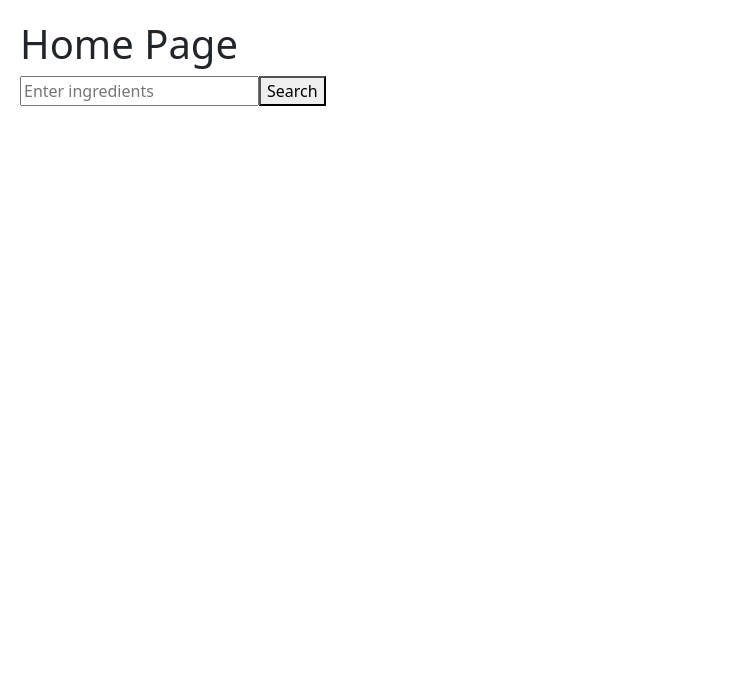
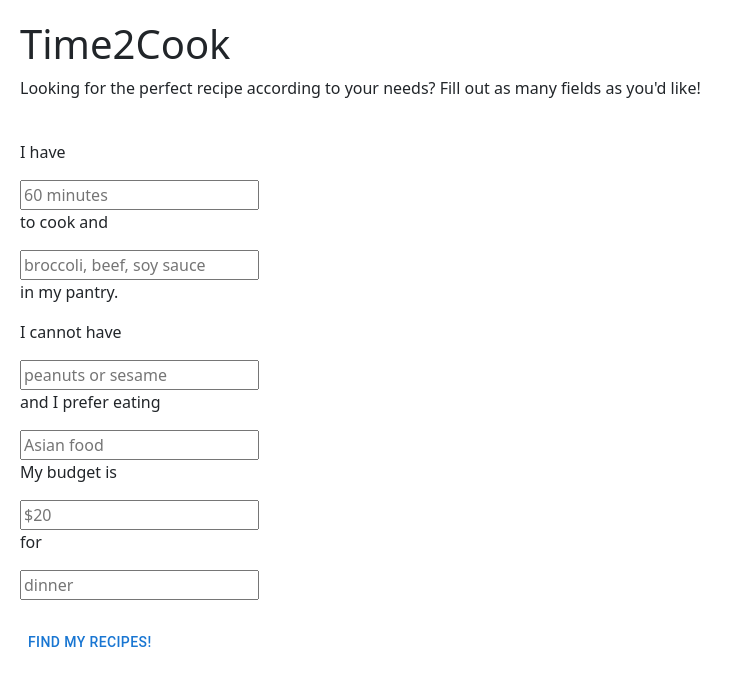
Before and after one commit to adalialee/hci-final-project, a React (Vite) app in the folder Time2Cook/frontend/: page / in a window 1280 px wide. Shown: the top 686 px of the page, without its empty margins (0-743 px from the left). Built offline with nearby package versions, Linux system fonts and the light colour scheme.

Commit message:
Add home page filters

```diff
--- a/Time2Cook/frontend/src/Home.tsx
+++ b/Time2Cook/frontend/src/Home.tsx
@@ -1,27 +1,133 @@
-import React, { useState } from 'react';
-import { useNavigate } from 'react-router-dom';
+import React, {useState} from 'react';
+import {Button, Tooltip} from "@mui/material";
+
+export var apiPrompt = "";
 
 function Home() {
-  const [ingredients, setIngredients] = useState('');
-  const navigate = useNavigate();
+  const [timeAvailable, setTimeAvailable] = useState("");
+  const [ingredientsAvailable, setIngredientsAvailable] = useState("");
+  const [dietaryRestrictions, setDietaryRestrictions] = useState("");
+  const [preferredCuisine, setPreferredCuisine] = useState("");
+  const [budgetAmount, setBudgetAmount] = useState("");
+  const [mealChoice, setMealChoice] = useState("");
 
-  const handleSubmit = (e) => {
-    e.preventDefault();
-    navigate(`/recipes?ingredients=${encodeURIComponent(ingredients)}`);
-  };
+  const constructPrompt = () => {
+    apiPrompt = "Generate a recipe with detailed step by step instructions. "
+
+    if (timeAvailable != "") {
+      apiPrompt += `cook time: ${timeAvailable}, `
+    }
+    if (ingredientsAvailable != "") {
+      apiPrompt += `using: ${ingredientsAvailable}, `
+    }
+    if (dietaryRestrictions != "") {
+      apiPrompt += `keeping these allergies/dietary restrictions in mind: ${dietaryRestrictions}, `
+    }
+    if (preferredCuisine != "") {
+      apiPrompt += `cuisine: ${preferredCuisine}, `
+    }
+    if (budgetAmount != "") {
+      apiPrompt += `costing less than: ${budgetAmount}.`
+    }
+    if (mealChoice != "") {
+      apiPrompt += `meal of day: ${mealChoice}.`
+    }
+    console.log(apiPrompt);
+  }
 
   return (
-    <div>
-      <h1>Home Page</h1>
-      <form onSubmit={handleSubmit}>
-        <input
-          type="text"
-          value={ingredients}
-          onChange={(e) => setIngredients(e.target.value)}
-          placeholder="Enter ingredients"
-        />
-        <button type="submit">Search</button>
-      </form>
+    <div className="home">
+      <h1>Time2Cook</h1>
+
+      <p>Looking for the perfect recipe according to your needs? Fill out as many fields as you'd like!</p>
+
+      <br />
+
+      <div className="filter">
+        <p>I have </p>
+
+        <Tooltip title="time available" placement="right">
+          <input
+            type="text"
+            placeholder="60 minutes"
+            value={timeAvailable}
+            onChange={(event) => {
+            setTimeAvailable((event.target.value));
+          }}/>
+        </Tooltip>
+
+        <p> to cook and </p>
+
+        <Tooltip title="ingredients available" placement="right">
+          <input
+            type="text"
+            placeholder="broccoli, beef, soy sauce"
+            value={ingredientsAvailable}
+            onChange={(event) => {
+            setIngredientsAvailable((event.target.value));
+          }}/>
+        </Tooltip>
+
+        <p> in my pantry. </p>
+      </div>
+
+      <div className="filter">
+        <p>I cannot have </p>
+
+        <Tooltip title="allergies, dietary restrictions" placement="right">
+          <input
+            type="text"
+            placeholder="peanuts or sesame"
+            value={dietaryRestrictions}
+            onChange={(event) => {
+            setDietaryRestrictions((event.target.value));
+          }}/>
+        </Tooltip>
+
+        <p>and I prefer eating </p>
+
+        <Tooltip title="cuisine" placement="right">
+          <input
+            type="text"
+            placeholder="Asian food"
+            value={preferredCuisine}
+            onChange={(event) => {
+            setPreferredCuisine((event.target.value));
+          }}/>
+        </Tooltip>
+      </div>
+
+      <div className="filter">
+        <p>My budget is </p>
+
+        <Tooltip title="cost of ingredients" placement="right">
+          <input
+            type="text"
+            placeholder="$20"
+            value={budgetAmount}
+            onChange={(event) => {
+            setBudgetAmount((event.target.value));
+          }}/>
+        </Tooltip>
+
+        <p>for </p>
+
+        <Tooltip title="meal" placement="right">
+          <input
+            type="text"
+            placeholder="dinner"
+            value={mealChoice}
+            onChange={(event) => {
+            setMealChoice((event.target.value));
+          }}/>
+        </Tooltip>
+      </div>
+
+      <br />
+
+      <div className="submit">
+        <Button onClick={constructPrompt}>Find my recipes!</Button>
+      </div>
     </div>
   );
 }
```
